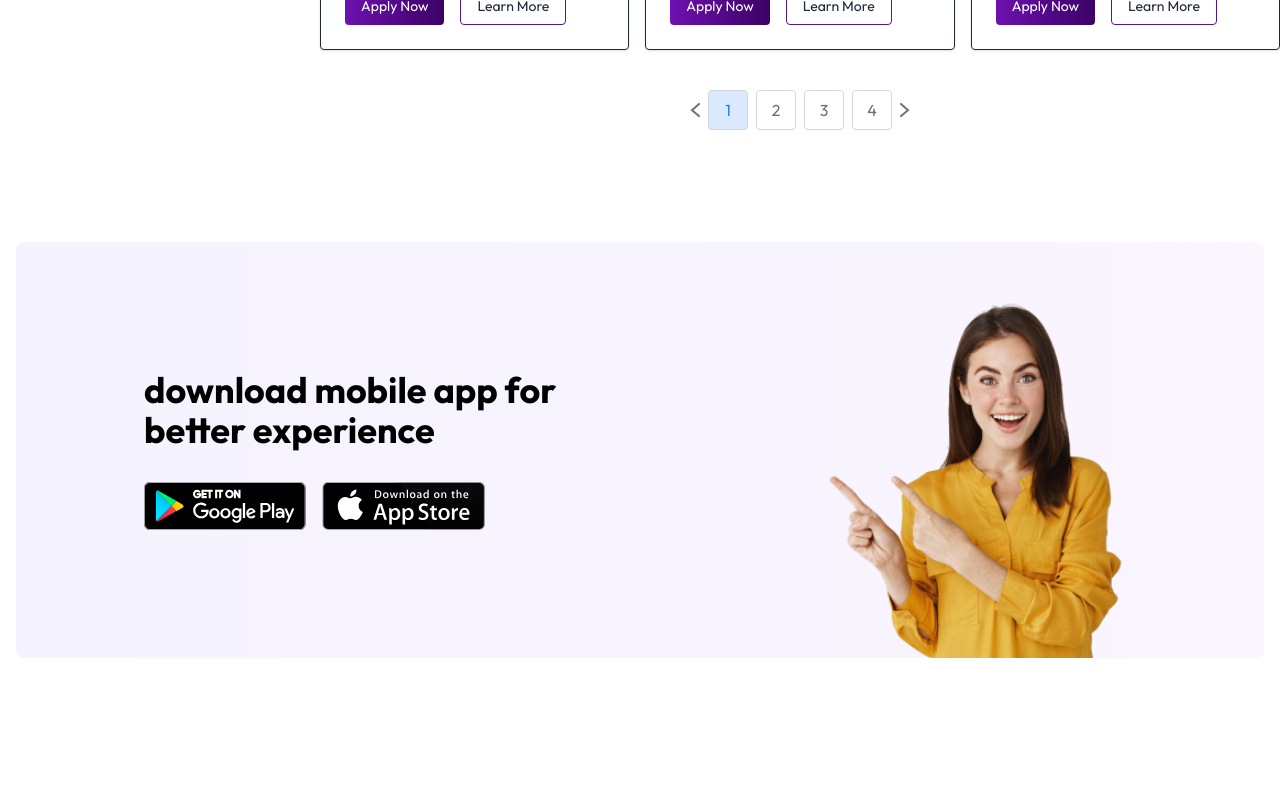
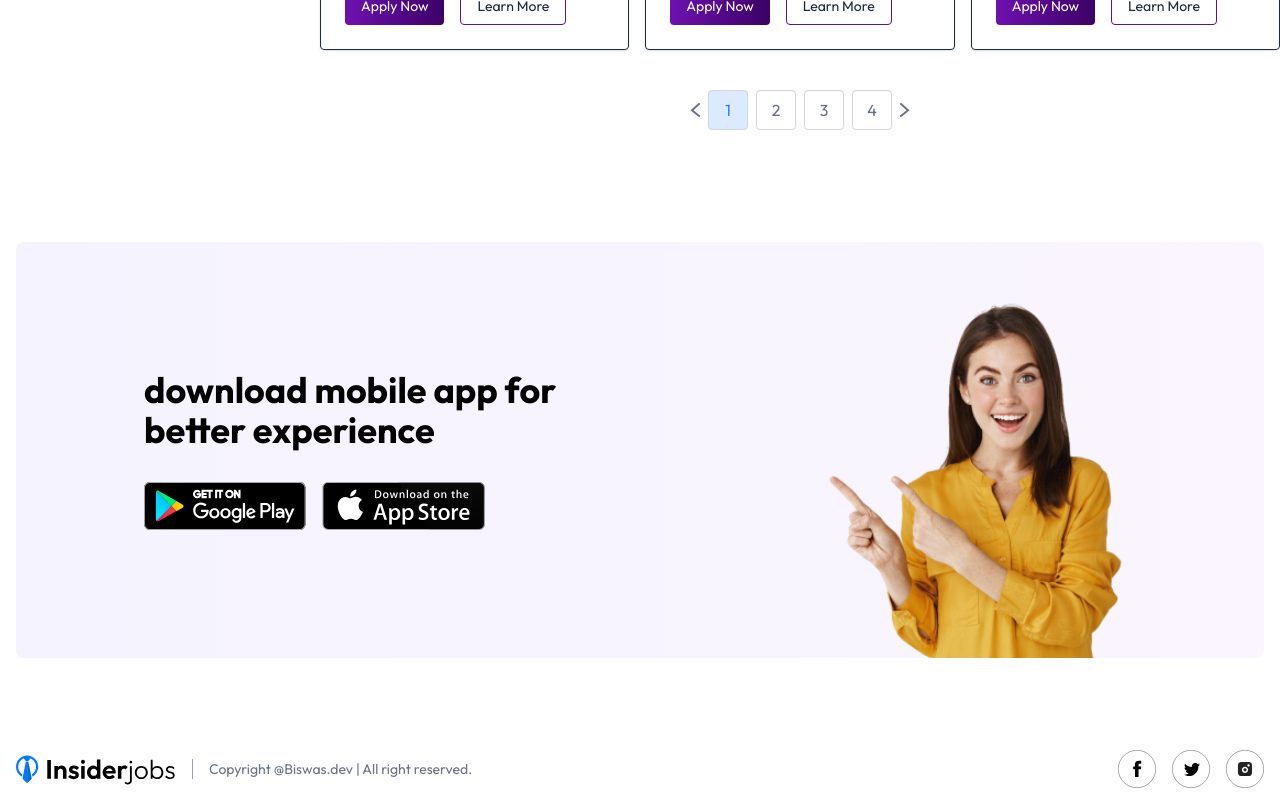
Before and after one commit to biswaslohani123/JOB_PORTAL_, a React app in the folder frontend/: page / in a window 1280 px wide. Shown: the part 1292-2092 px from the top of the page. Before the commit the page ends 2030 px from the top, so only its background shows below. Built offline with nearby package versions, Linux system fonts and the light colour scheme; no server answers; the HTML template or start-up script is replaced by a standard one; a web font is replaced by a local one.

Commit message:
completed footer

```diff
--- /dev/null
+++ b/frontend/src/components/Footer.jsx
@@ -0,0 +1,18 @@
+import React from 'react'
+import { assets } from '../assets/assets'
+
+const Footer = () => {
+  return (
+    <div className='container px-4 2xl:px-20 mx-auto flex items-center justify-between gap-4 py-3 mt-20'>
+      <img width={160} src={assets.logo} alt="" />
+      <p className='flex-1 border-l border-gray-400 pl-4 text-sm text-gray-500 max-sm:hidden' >Copyright @Biswas.dev | All right reserved.</p>
+      <div className='flex gap-4'>
+        <img width={38} src={assets.facebook_icon} alt="" />
+        <img width={38} src={assets.twitter_icon} alt="" />
+        <img width={38} src={assets.instagram_icon} alt="" />
+      </div>
+    </div>
+  )
+}
+
+export default Footer
--- a/frontend/src/pages/Home.jsx
+++ b/frontend/src/pages/Home.jsx
@@ -3,6 +3,7 @@
 import Hero from '../components/Hero'
 import JobListing from '../components/JobListing'
 import Banner from '../components/Banner'
+import Footer from '../components/Footer'
 
 const Home = () => {
   return (
@@ -11,6 +12,7 @@
       <Hero/>
       <JobListing/>
       <Banner/>
+      <Footer/>
     </div>
   )
 }
```
